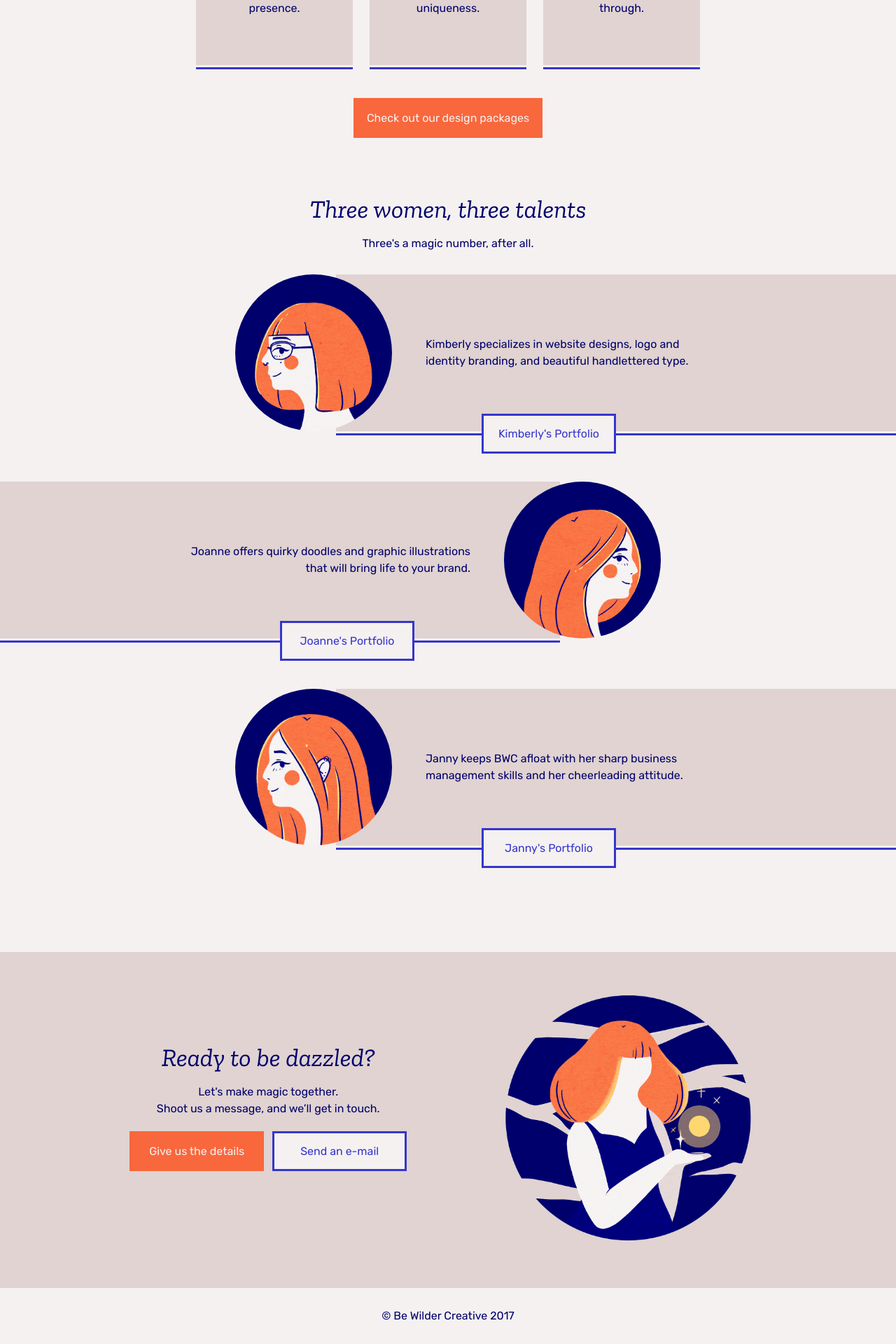
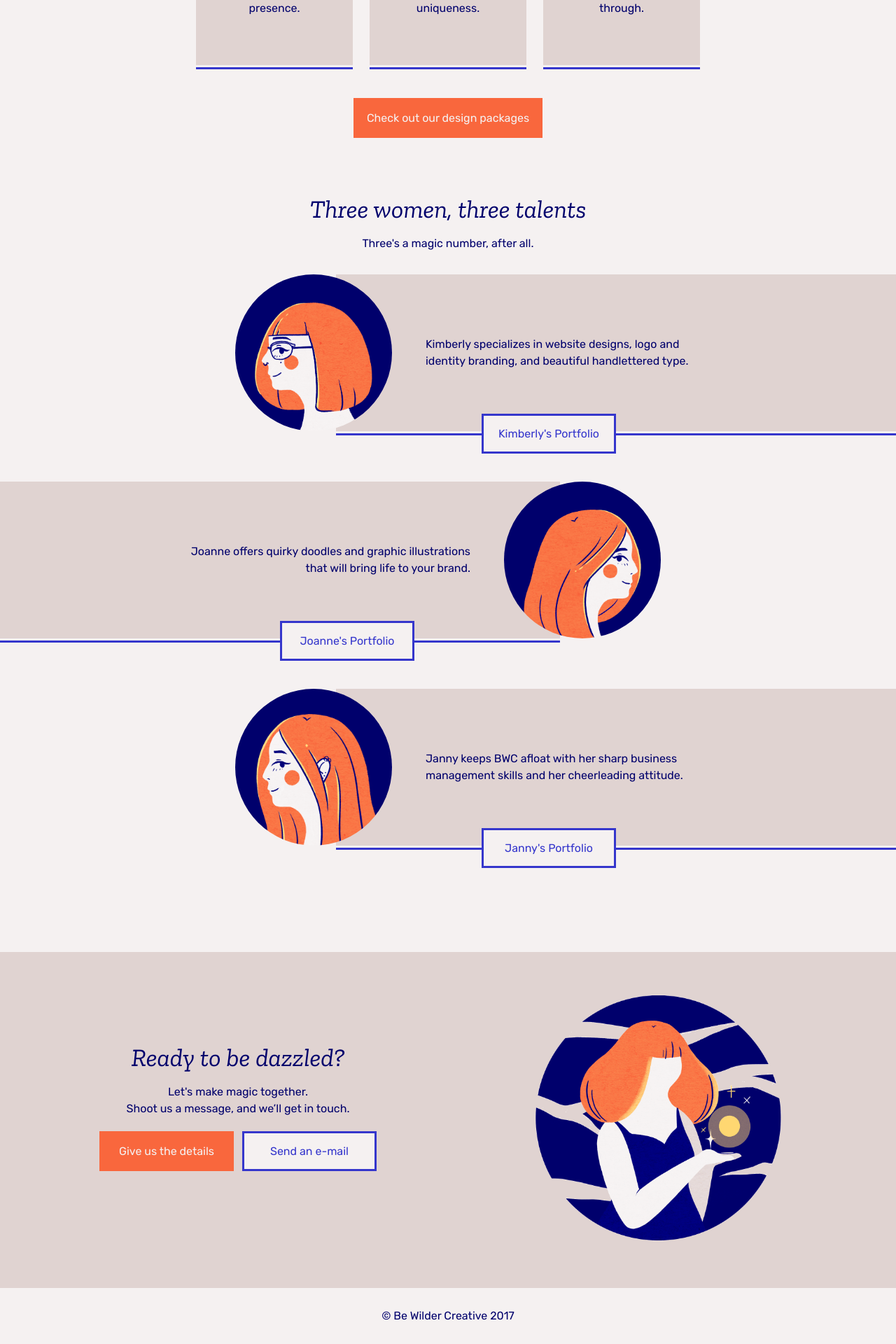
Before and after one commit to bewildercreative/bewildercreative.github.io, a Jekyll site: the page built from index.md, in a window 1280 px wide. Shown: the part 1252-3172 px from the top of the page at 70% size. Built offline with Jekyll 4.4.1, drawn with Linux system fonts in a browser that asks for light colours.

Commit message:
adjusted footer to keep content centered as screen size increases

```diff
--- a/_sass/partials/_footer.scss
+++ b/_sass/partials/_footer.scss
@@ -6,6 +6,7 @@ $half-page-min-width: 20rem;
 $half-page-margin: 0.75rem;
 $base-img-size: 22rem;
 $base-min-height: 30rem;
+$base-max-height: 26rem;
 $base-button-width: 12rem;
 
 $base-copyright-height: 5rem;
@@ -19,8 +20,13 @@ section.contact {
   //background: linear-gradient( $off-white 40%, $navy 90% ); /* Standard syntax */
 
   .content {
+    width: 65%;
+    max-width: 90rem;
+    //width: 100rem;
+    //max-width: 100rem;
     height: 50vh;
-    min-height: $base-min-height * $xxl-multiplier;
+    //min-height: $base-min-height * $xxl-multiplier;
+    max-height: $base-max-height * $xxl-multiplier;
 
     display: -webkit-inline-flex;
     display: -webkit-box;
@@ -58,6 +64,8 @@ section.contact {
   width: $half-page-width;
   min-width: $half-page-min-width;
   margin: $half-page-margin;
+
+  //background: $off-white;
 }
 
 footer {
@@ -73,6 +81,7 @@ footer {
 @media only screen and (max-width: 1920px) {
   .contact {
     .content {
+      width: 80%;
       min-height: $base-min-height * $xl-multiplier;
 
       img {
@@ -94,6 +103,7 @@ footer {
   .contact {
     .content {
       height: 60vh;
+      min-width: 100%;
       min-height: $base-min-height;
 
       button {
--- a/_sass/partials/_typography.scss
+++ b/_sass/partials/_typography.scss
@@ -57,6 +57,20 @@ $base-h2-line-height: 2rem;
       margin-top: 1.5rem;
       margin-bottom: 2rem;
       width: 30vw;
+    }
+  }
+
+  .contact {
+    header {
+      width: 100%;
+      margin: 0 auto;
+
+      p {
+        margin: 0 auto;
+        margin-top: 1.5rem;
+        margin-bottom: 2rem;
+        width: 100%;
+      }
     }
   }
 
```
